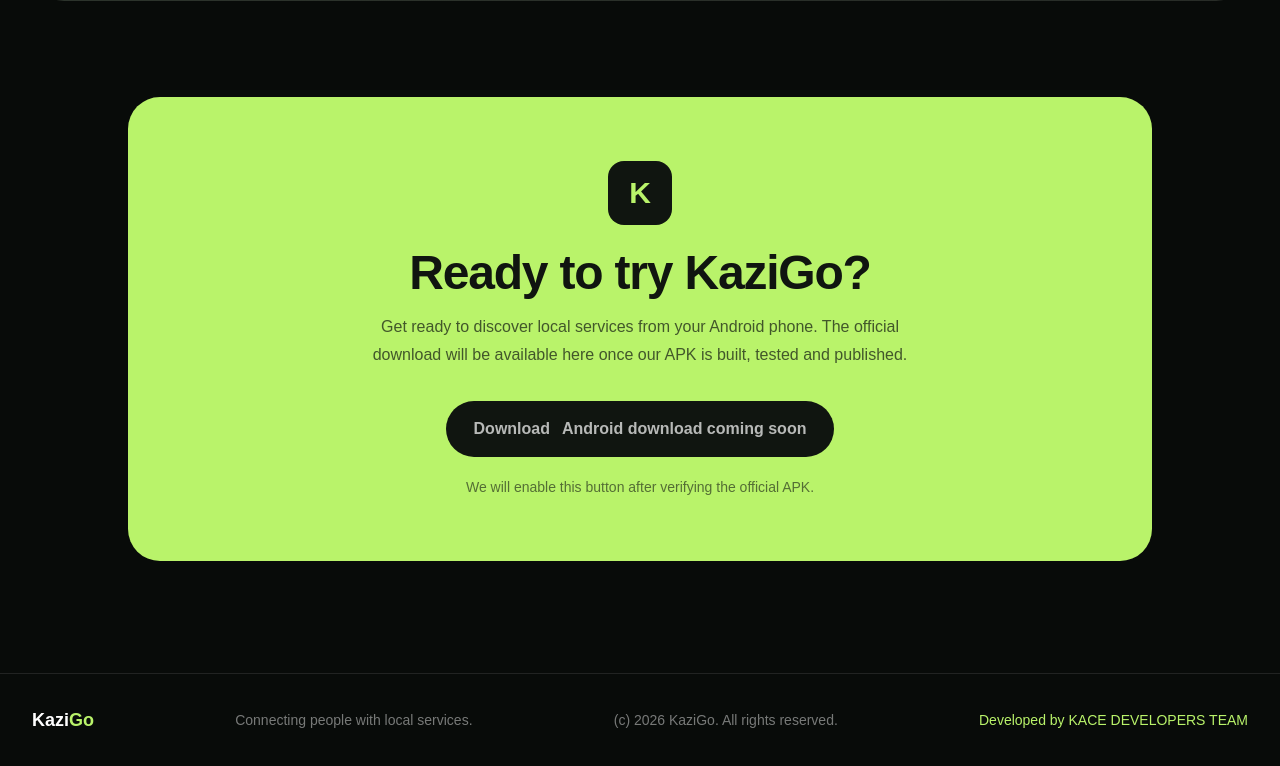
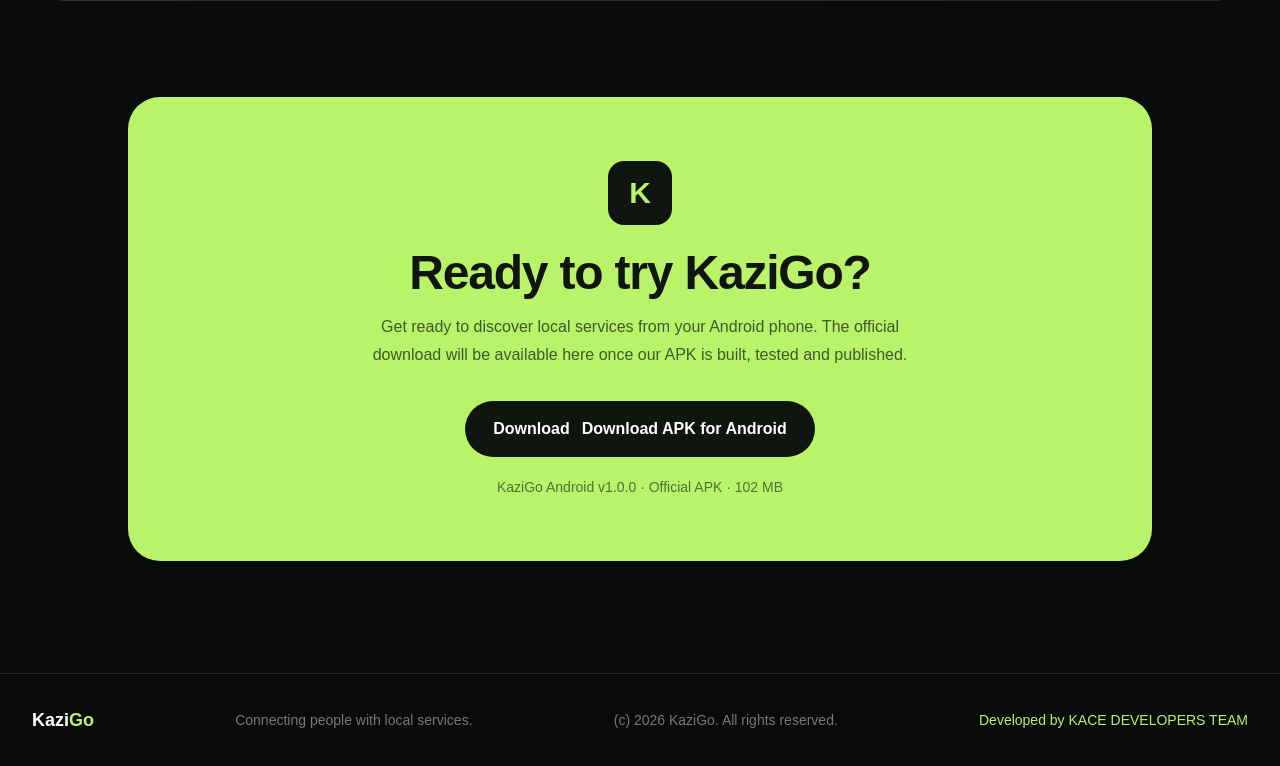
Before and after one commit to kudakg2222-sys/kazigo-website, a Next.js app: page / in a window 1280 px wide. Shown: the part 2156-2922 px from the top of the page. Built offline with nearby package versions, Linux system fonts and the light colour scheme.

Commit message:
Enable KaziGo Android APK download

```diff
--- a/src/app/page.tsx
+++ b/src/app/page.tsx
@@ -102,7 +102,7 @@ Kazi<span className="text-[#b9f36a]">Go</span> </span> </a>
 
         <div className="mt-9 flex flex-wrap gap-4" id="download">
           <a
-            href="#android-download"
+            href="https://github.com/kudakg2222-sys/kazigo-website/releases/download/v1.0.0/KaziGo-Android-v1.0.0.apk"
             className="inline-flex items-center gap-3 rounded-full bg-[#b9f36a] px-7 py-4 font-bold text-[#101510] transition hover:scale-[1.02] hover:bg-white"
           >
             <span className="text-xl">Download</span>
@@ -271,11 +271,14 @@ Kazi<span className="text-[#b9f36a]">Go</span> </span> </a>
         official download will be available here once our APK is built,
         tested and published.
       </p>
-      <div className="mt-8 inline-flex cursor-not-allowed items-center gap-3 rounded-full bg-[#101510] px-7 py-4 font-bold text-white/70">
-        <span>Download</span> Android download coming soon
-      </div>
+      <a
+        href="https://github.com/kudakg2222-sys/kazigo-website/releases/download/v1.0.0/KaziGo-Android-v1.0.0.apk"
+        className="mt-8 inline-flex items-center gap-3 rounded-full bg-[#101510] px-7 py-4 font-bold text-white transition hover:bg-white hover:text-[#101510]"
+      >
+        <span>Download</span> Download APK for Android
+      </a>
       <p className="mt-5 text-sm text-[#101510]/60">
-        We will enable this button after verifying the official APK.
+        KaziGo Android v1.0.0 · Official APK · 102 MB
       </p>
     </div>
   </section>
```
